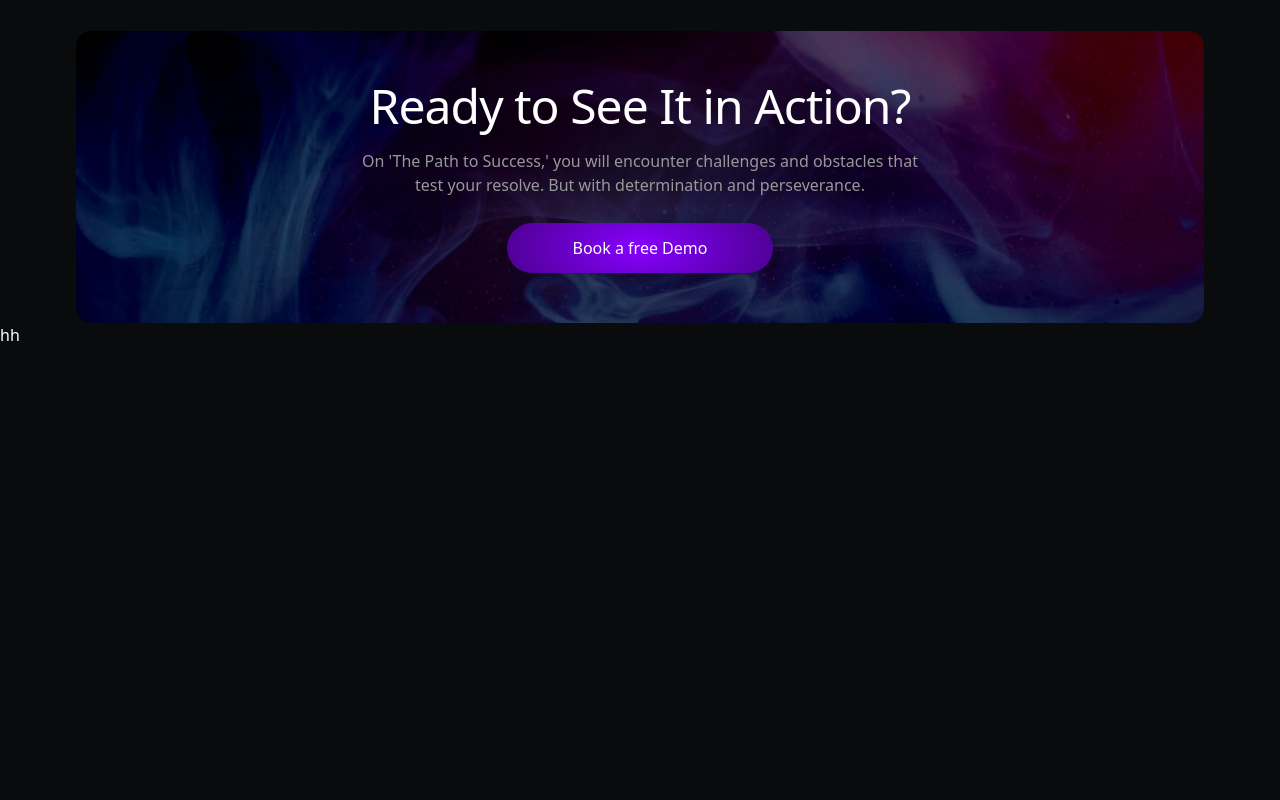
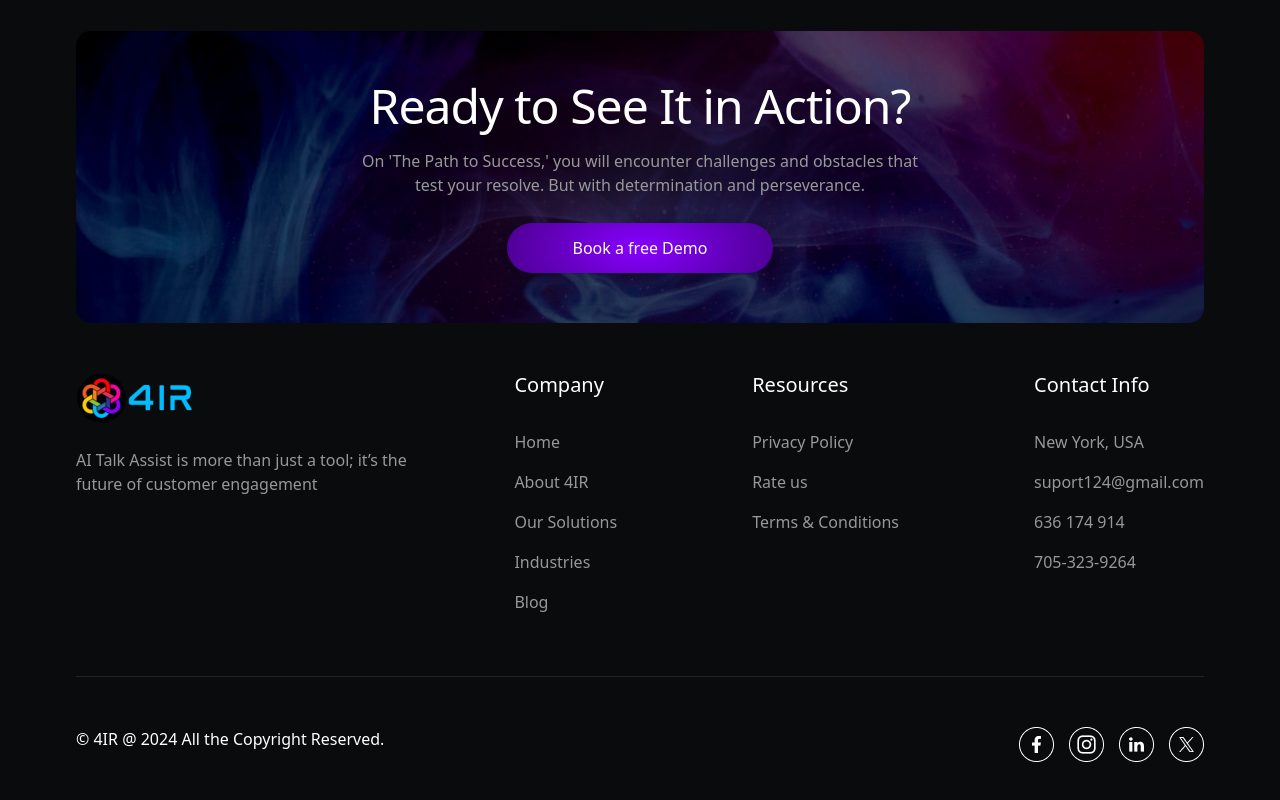
Before and after one commit to ShahbazNadeem/4ir-main, a Next.js app: page /blog in a window 1280 px wide. Shown: the part 2322-3122 px from the top of the page. Before the commit the page ends 2669 px from the top, so only its background shows below. Built offline with nearby package versions, Linux system fonts and the light colour scheme.

Commit message:
footer testing

```diff
--- a/src/components/layout/Footer.jsx
+++ b/src/components/layout/Footer.jsx
@@ -14,10 +14,9 @@ const Footer = () => {
     <div>
       <footer>
         <section>
-          hh
-          {/* <div className="wrapper-footer">
+          <div className="wrapper-footer">
             <div className="container">
-              <div className="footer-main bg-info">
+              <div className="footer-main">
 
                 <div className="footer-1Section">
                   <div className="footer-logo">
@@ -82,7 +81,7 @@ const Footer = () => {
                 </div>
               </div>
             </div>
-          </div> */}
+          </div>
         </section>
       </footer>
     </div>
```
